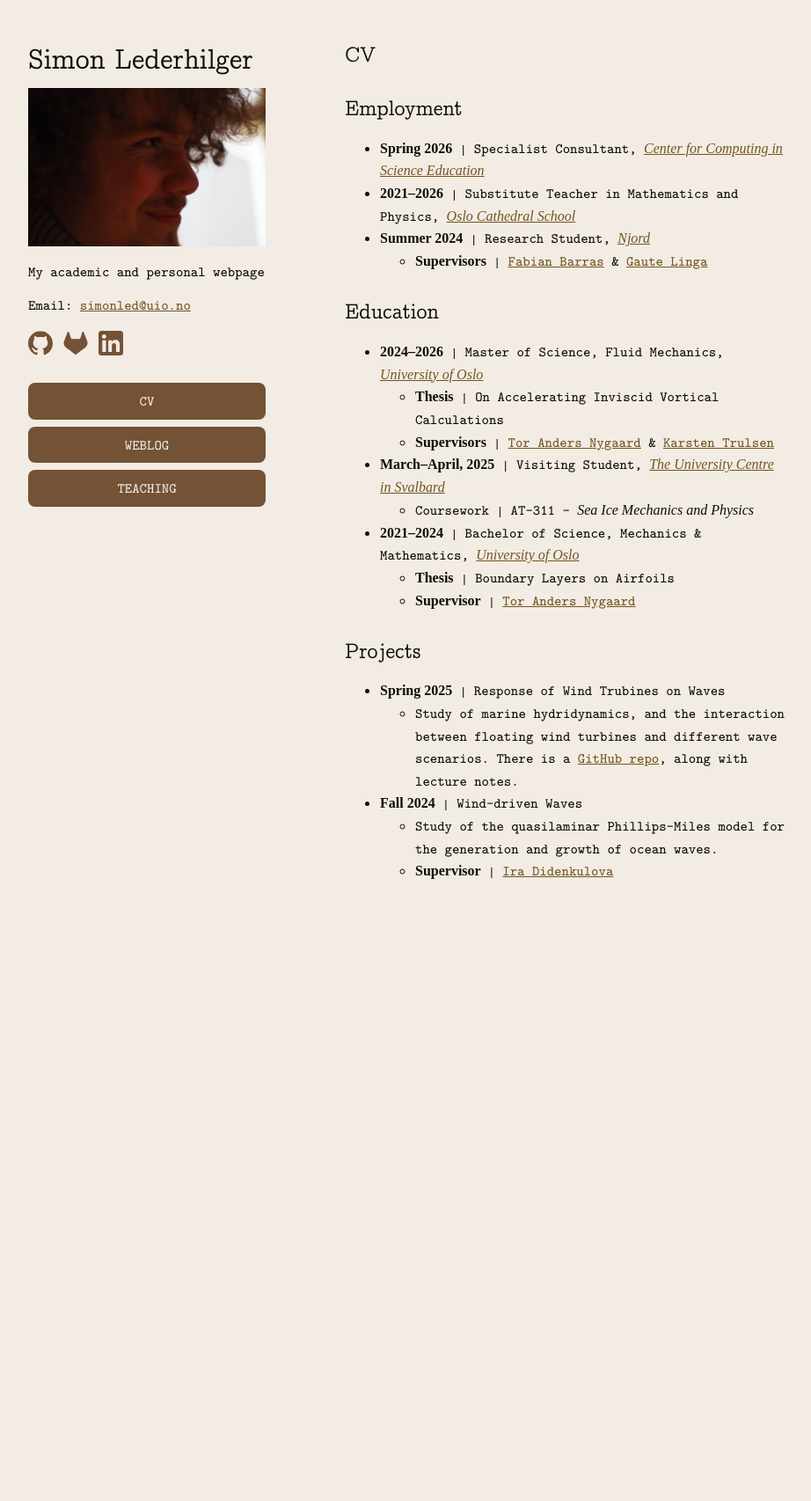
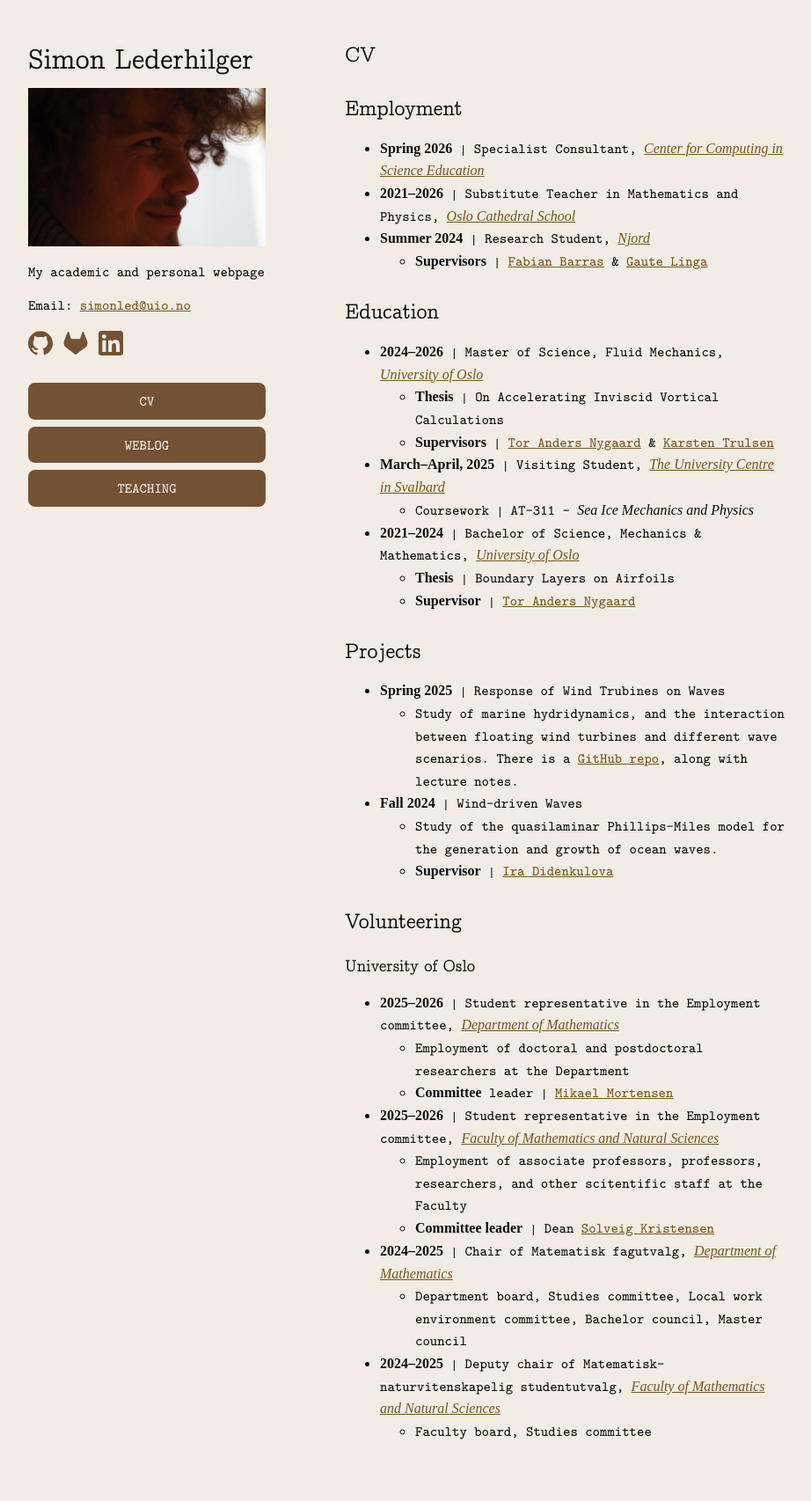
Before and after one commit to lederhilger/lederhilger.github.io, a Jekyll site: the page built from cv.md, in a window 1280 px wide. Shown: the whole page at 88% size, without its empty margins (178-1100 px from the left). Built offline with Jekyll 4.4.1, drawn with Linux system fonts in a browser that asks for light colours; some web fonts are replaced; before the commit the page ends 1069 px from its top, so only the background shows below that.

Commit message:
Volunteering

```diff
--- a/cv.md
+++ b/cv.md
@@ -8,7 +8,7 @@ permalink: /cv/
 ## Employment
 
 - **Spring 2026** <code>&#124;</code> Specialist Consultant, [*Center for Computing in Science Education*](https://mn.uio.no/fysikk/english/?vrtx=unit-view&areacode=150499)
-- **2021--2026** <code>&#124;</code> Substitute Teacher in Mathematics and Physics, [*Oslo Cathedral School*](oslo-katedral.vgs.no)
+- **2021--2026** <code>&#124;</code> Substitute Teacher in Mathematics and Physics, [*Oslo Cathedral School*](https://oslo-katedral.vgs.no)
 - **Summer 2024** <code>&#124;</code> Research Student, [*Njord*](https://www.mn.uio.no/njord/english/)
   - **Supervisors** <code>&#124;</code> [Fabian Barras](https://www.mn.uio.no/njord/personer/postdoc-og-forskere/barras/index.html) & [Gaute Linga](https://www.ntnu.no/ansatte/gaute.linga)
 
@@ -32,3 +32,19 @@ permalink: /cv/
 - **Fall 2024** <code>&#124;</code> Wind-driven Waves
   - Study of the quasilaminar Phillips--Miles model for the generation and growth of ocean waves.
   - **Supervisor** <code>&#124;</code> [Ira Didenkulova](https://www.mn.uio.no/math/english/people/aca/irinadi/)
+
+
+## Volunteering
+
+### University of Oslo
+
+- **2025--2026** <code>&#124;</code> Student representative in the Employment committee, [*Department of Mathematics*](https://mn.uio.no/math/om/organisasjon/ansettelsesutvalg/)
+  - Employment of doctoral and postdoctoral researchers at the Department
+  - **Committee** leader <code>&#124;</code> [Mikael Mortensen](https://mn.uio.no/math/english/people/aca/mikaem/)
+- **2025--2026** <code>&#124;</code> Student representative in the Employment committee, [*Faculty of Mathematics and Natural Sciences*](https://mn.uio.no/om/organisasjon/utvalg/ansettelsesutvalg/)
+  - Employment of associate professors, professors, researchers, and other scitentific staff at the Faculty
+  - **Committee leader** <code>&#124;</code> Dean [Solveig Kristensen](https://mn.uio.no/personer/adm/fak/ledelsen/solveigk/index.html)
+- **2024--2025** <code>&#124;</code> Chair of Matematisk fagutvalg, [*Department of Mathematics*](https://mn.uio.no/math/livet-rundt-studiene/studentdemokrati/matematisk-fagutvalg/)
+  - Department board, Studies committee, Local work environment committee, Bachelor council, Master council
+- **2024--2025** <code>&#124;</code> Deputy chair of Matematisk-naturvitenskapelig studentutvalg, [*Faculty of Mathematics and Natural Sciences*](https://www.mn.uio.no/om/organisasjon/utvalg/mnsu/)
+  - Faculty board, Studies committee
```
